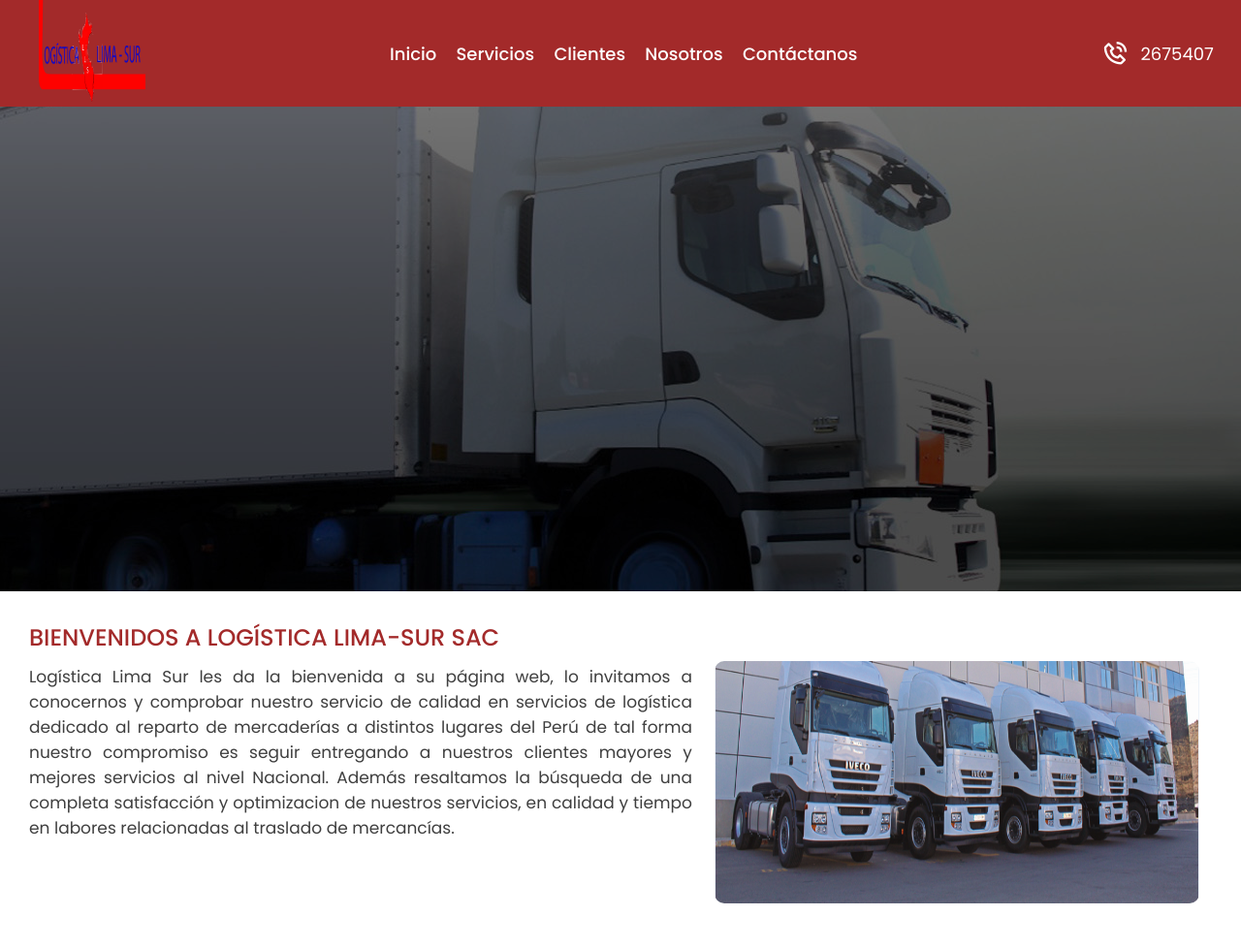
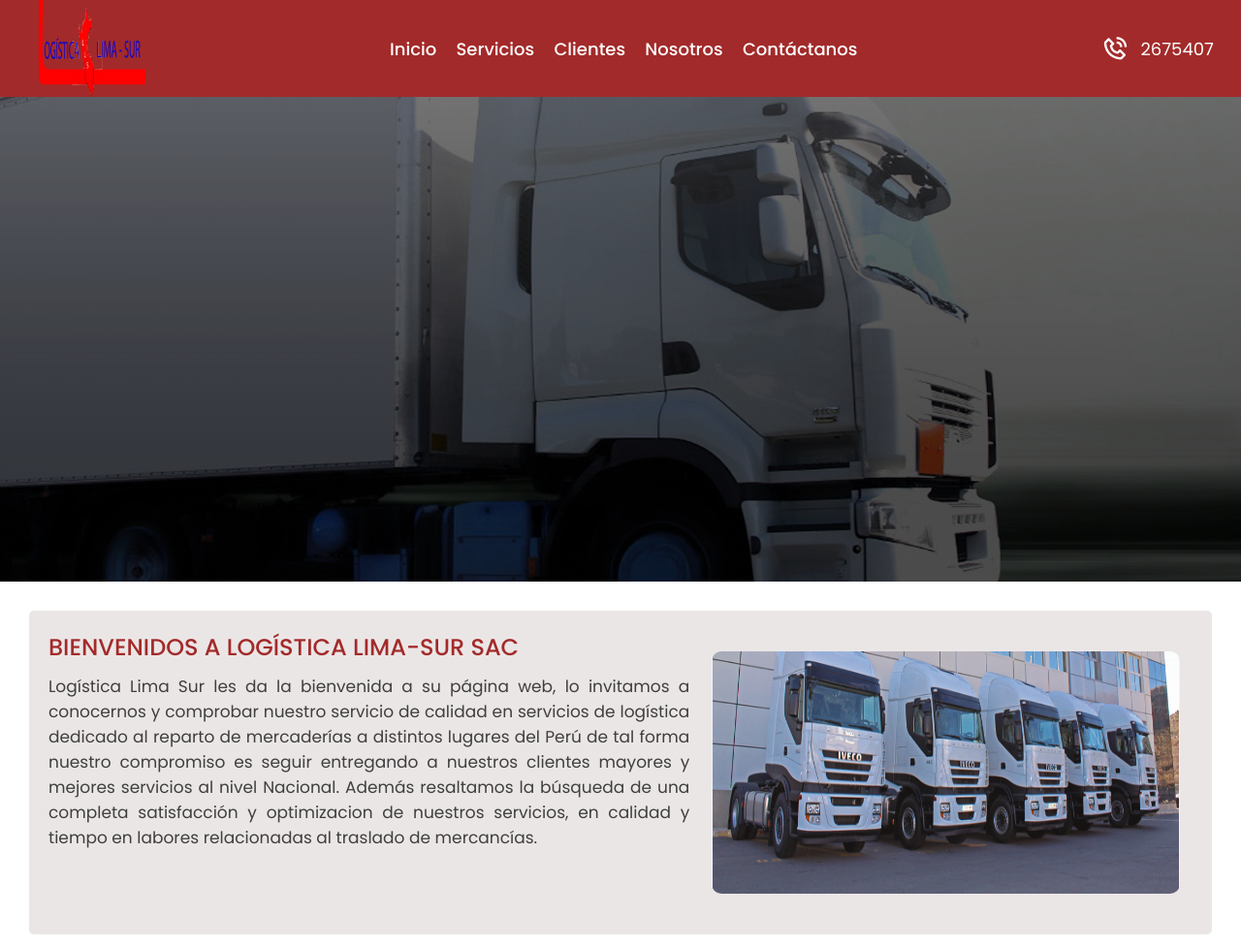
Before and after one commit to AdrianP17/logistica-lima, a plain HTML site: page index.html in a window 1280 px wide. Shown: the top 977 px of the page at 97% size. Drawn offline with nearby package versions, Linux system fonts and the light colour scheme.

Commit message:
Commit-2

```diff
--- a/estilos.css
+++ b/estilos.css
@@ -9,6 +9,7 @@ html{
 }
 body{
     font-family: 'Poppins', sans-serif;
+    margin: 100px 0 0 0;
 }
 :root{
     --prim-color: #a32a2a;
@@ -23,11 +24,15 @@ a{
 }
 .menu{
     width: 100%;
-    height: 110px;
+    height: 100px;
     display: flex;
     align-items: center;
     justify-content: space-between;
     background-color: #a32a2a;
+    position: fixed;
+    top: 0;
+    left: 0;
+    z-index: 100;
 }
 .menu__logo{
     width: 110px;
@@ -94,6 +99,9 @@ a{
     grid-template-columns: 1.3fr 1fr;
     grid-template-areas: 'texto imagen';
     column-gap: 10px;
+    background-color: #ebe6e6;
+    padding: 20px;
+    border-radius: 5px;
 }
 .section-title{
     color: var(--prim-color);
@@ -190,8 +198,6 @@ a{
     border-radius: 10px;
     border: 4px solid var(--prim-color);
     transition: .5s;
-}
-.card:hover{
     background-color: var(--prim-color);
 }
 .card:hover img{
```
